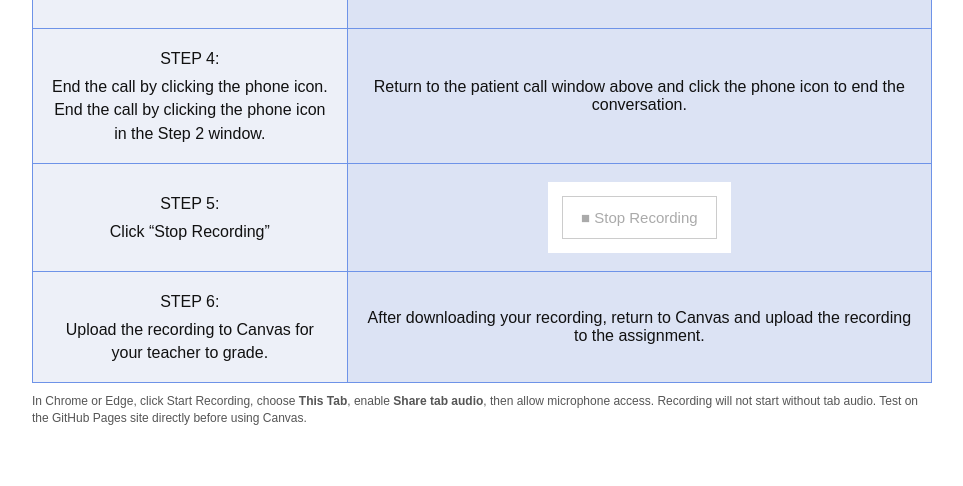
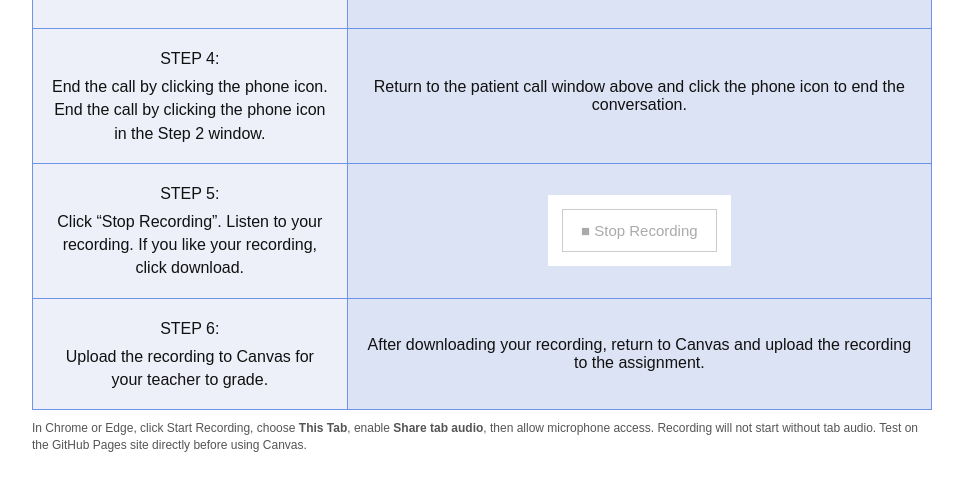
Before and after one commit to bakrogh2013/patient1elevenlabsNEW, a plain HTML site: page index.html in a window 1280 px wide. Shown: the part 975-1461 px from the top of the page, without its empty margins (158-1121 px from the left). Before the commit the page ends 1434 px from the top, so only its background shows below. Drawn offline with Linux system fonts and the light colour scheme; a script that the page names is missing.

Commit message:
Update index.html

```diff
--- a/index.html
+++ b/index.html
@@ -265,7 +265,7 @@
       <tr>
         <td class="instruction-cell">
           <span class="step-title">STEP 5:</span>
-          Click “Stop Recording”
+          Click “Stop Recording”. Listen to your recording. If you like your recording, click download.
         </td>
 
         <td class="activity-cell">
```
